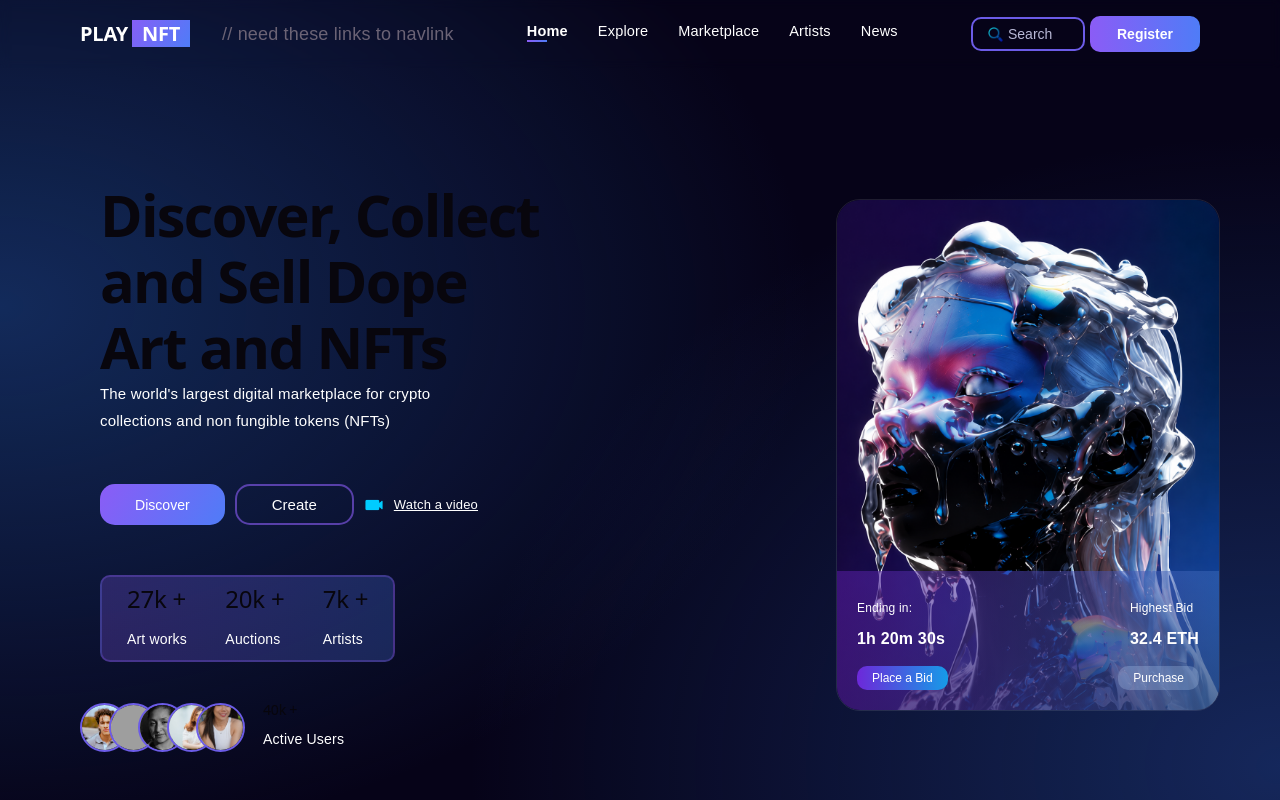
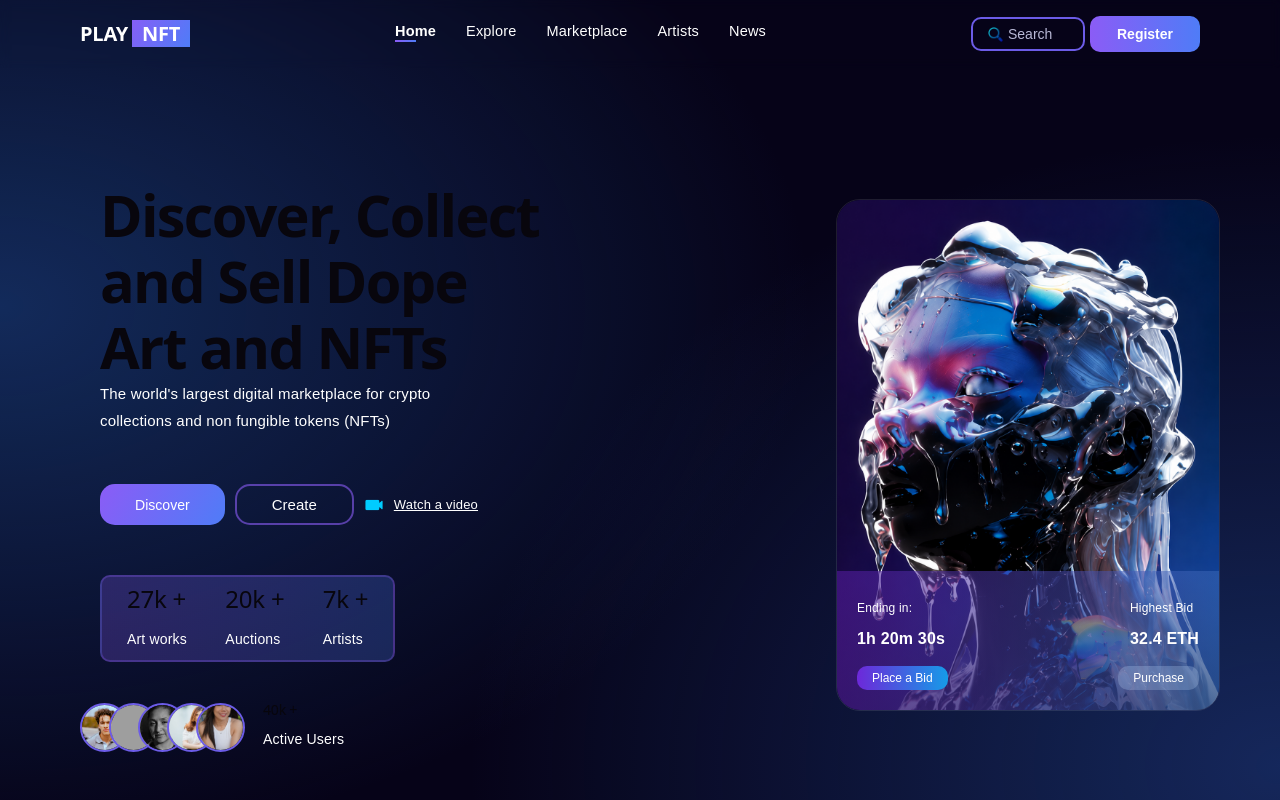
Before and after one commit to surprise2024-cpu/Challenge-1, a React (Vite) app: page / in a window 1280 px wide. Shown: the top 800 px of the page. Built offline with nearby package versions, Linux system fonts and the light colour scheme; grey boxes are pictures that could not be loaded.

Commit message:
Fix comment formatting in Navbar component

```diff
--- a/src/components/Navbar/Navbar.tsx
+++ b/src/components/Navbar/Navbar.tsx
@@ -21,7 +21,7 @@ export const Navbar: React.FC<any> = () => {
 
           </Text>
 
-          // need these links to navlink
+          {/*need these links to navlink*/}
           <div className={`${styles['links']} ${isOpen ? styles['links-open'] : ''}`}>
               <a href='#/' className={`${styles.link} ${styles.active}`}>Home</a>
               <a href='#/' className={styles.link}>Explore</a>
```
